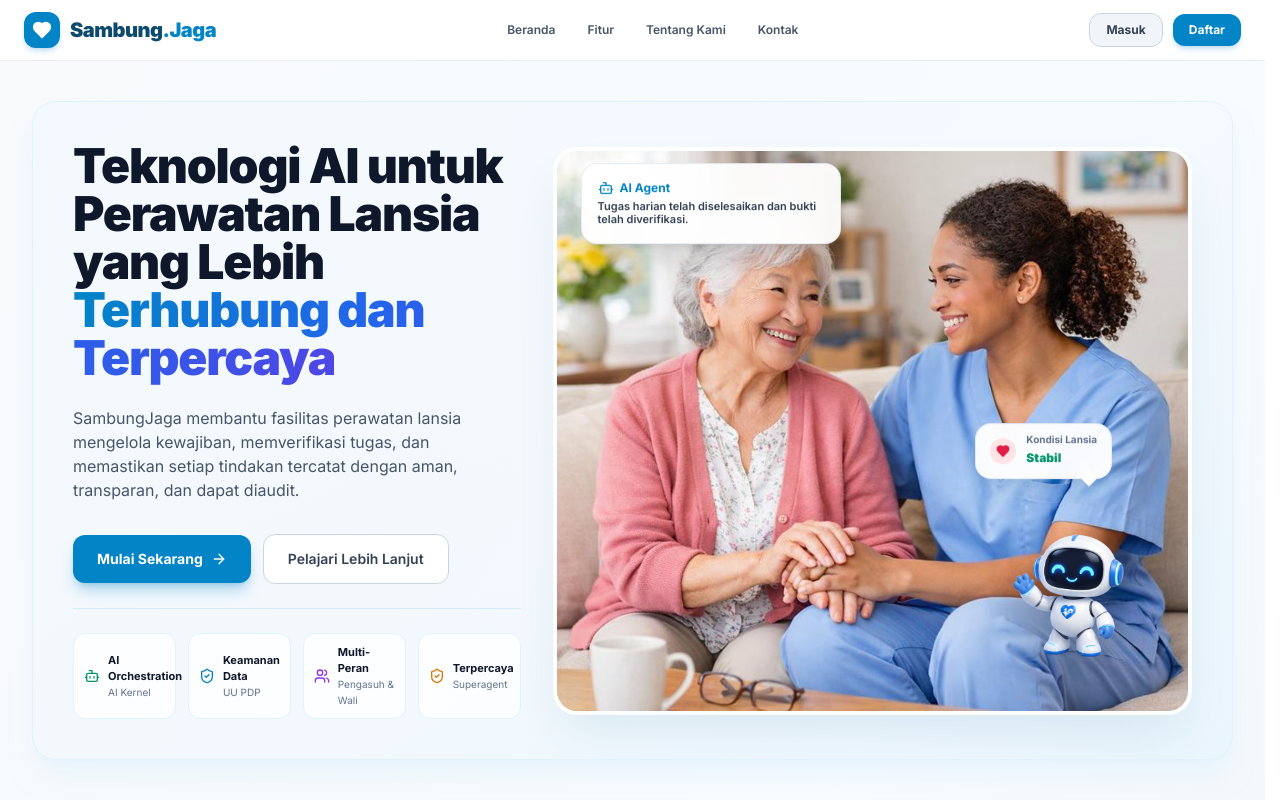
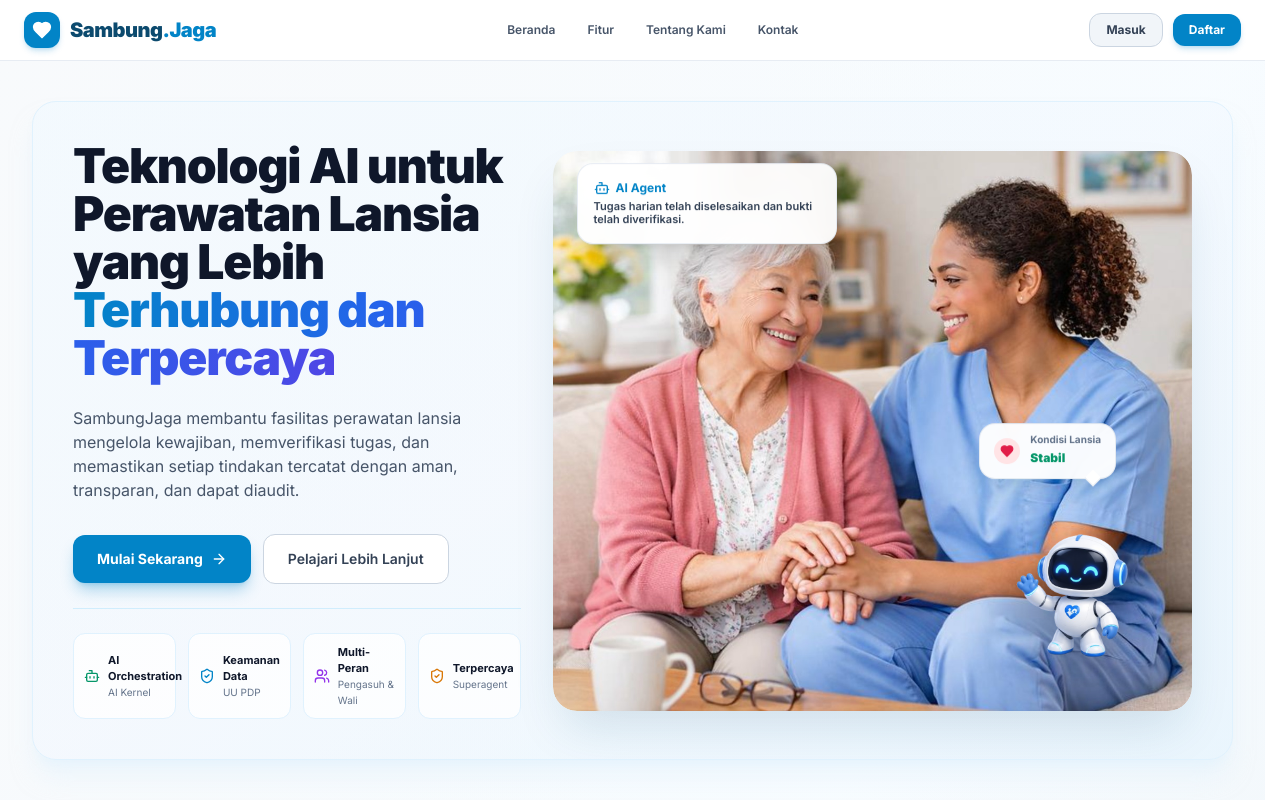
Before and after one commit to s1informatika11s25007-maker/SambungJaga, a React (Vite) app: page / in a window 1280 px wide. Shown: the top 800 px of the page. Built offline with nearby package versions, Linux system fonts and the light colour scheme; no server answers; the database is empty.

Commit message:
style: remove white border frame from elderly care photo on landing page for seamless integration

```diff
--- a/src/pages/LandingPage.jsx
+++ b/src/pages/LandingPage.jsx
@@ -104,7 +104,7 @@ export default function LandingPage({ onGoToLogin, onGoToRegister, onDirectDemoL
 
   return (
     <div className="space-y-16 py-4 w-full">
-      {/* HERO SECTION MATCHING REFERENCE IMAGE WITH HEADLINE TEXT GRADIENT */}
+      {/* HERO SECTION MATCHING REFERENCE IMAGE WITH ELEGANT HEADLINE GRADIENT */}
       <section className="relative overflow-hidden rounded-3xl bg-gradient-to-br from-sky-50/60 via-blue-50/40 to-sky-100/50 p-6 sm:p-10 border border-sky-100 shadow-xl shadow-sky-100/50">
         <div className="grid grid-cols-1 lg:grid-cols-12 gap-8 items-center">
 
@@ -175,14 +175,14 @@ export default function LandingPage({ onGoToLogin, onGoToRegister, onDirectDemoL
             </div>
           </div>
 
-          {/* Right Hero Column: Orangtua.jpeg Photo + Left AI Speech Bubble & Right 3D Robot Mascot with "Kondisi Lansia: Stabil" Speech Bubble */}
+          {/* Right Hero Column: Orangtua.jpeg Photo (Seamless & Frameless) + Speech Bubbles & 3D Robot Mascot */}
           <div className="lg:col-span-7 relative flex justify-center w-full">
-            <div className="relative rounded-3xl overflow-hidden border-4 border-white shadow-2xl shadow-sky-900/10 bg-white w-full">
+            <div className="relative rounded-3xl overflow-hidden shadow-2xl shadow-sky-900/15 w-full">
               <img
                 src="/Orangtua.jpeg"
                 onError={(e) => { e.target.src = '/elderly-care.svg'; }}
                 alt="Perawatan Lansia SambungJaga AI"
-                className="w-full h-[450px] sm:h-[500px] lg:h-[560px] object-cover rounded-2xl shadow-inner"
+                className="w-full h-[450px] sm:h-[500px] lg:h-[560px] object-cover rounded-3xl transform hover:scale-[1.01] transition duration-500"
               />
 
               {/* OVERLAY BADGE LEFT: AI Agent Chat Bubble pointing to elderly woman on left */}
```
